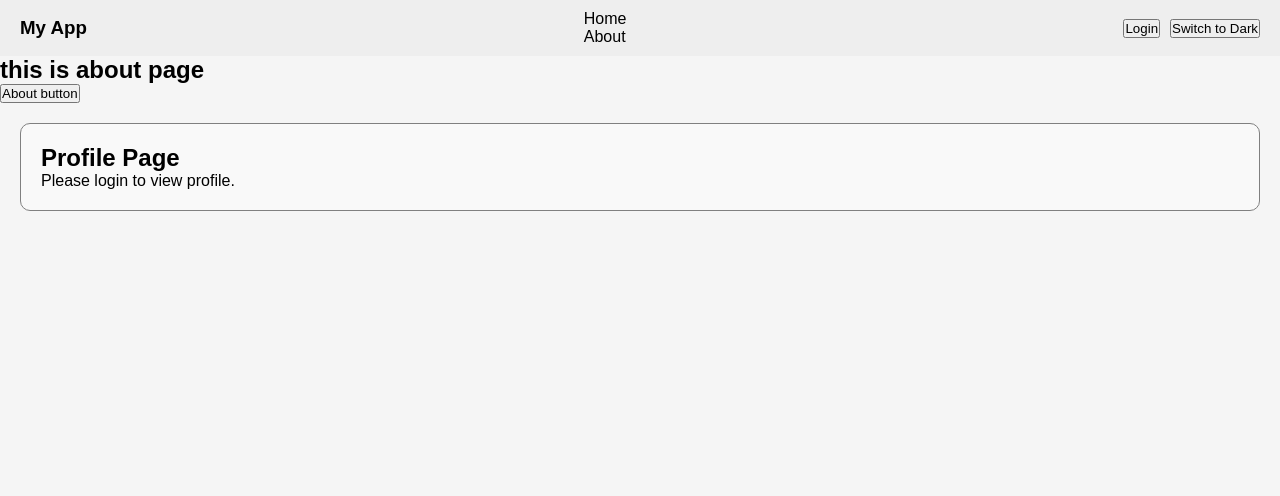
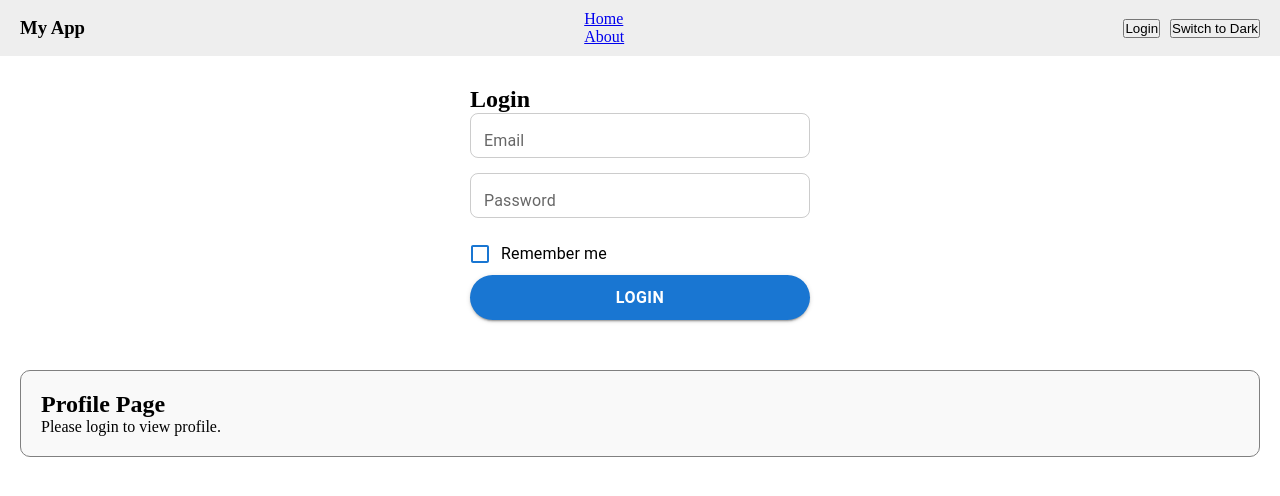
Before and after one commit to sumittripati/Theming, a React (Vite) app: page /about in a window 1280 px wide. Shown: the top 496 px of the page. Built offline with nearby package versions, Linux system fonts and the light colour scheme.

Commit message:
fix MUI with styled componnent

```diff
--- a/src/App.jsx
+++ b/src/App.jsx
@@ -5,12 +5,12 @@ import Service from './Pages/Service'
 import Header from './components/Header'
 import Footer from './components/Footer'
 import { Routes, Route } from 'react-router-dom'
-import { GlobalStyle } from './GlobalStyles'
+// import { GlobalStyle } from './GlobalStyles'
 
 const App = () => {
   return (
      <>
-    <GlobalStyle />
+    {/* <GlobalStyle /> */}
     <Header/>
     <Routes>
       <Route path='/' element={<Home />}>Home</Route>
--- /dev/null
+++ b/src/GlobalStyle.js
@@ -0,0 +1,102 @@
+import styled from "styled-components";
+import { TextField, Button, FormControlLabel } from "@mui/material";
+
+// 📩 Email Input (TextField)
+export const StyledLoginEmailInput = styled(TextField)`
+  && {
+    width: 100%;
+    margin-bottom: 15px;
+
+    .MuiInputBase-root {
+      height: 45px;
+      border-radius: 8px;
+      background: ${({ theme }) => theme.colors.white};
+      color: ${({ theme }) => theme.colors.textPrimary};
+    }
+
+    .MuiOutlinedInput-notchedOutline {
+      border-color: rgba(0, 0, 0, 0.2);
+    }
+
+    &:hover .MuiOutlinedInput-notchedOutline {
+      border-color: ${({ theme }) => theme.colors.primary || "#1976d2"};
+    }
+
+    .Mui-focused .MuiOutlinedInput-notchedOutline {
+      border-color: ${({ theme }) => theme.colors.primary || "#1976d2"};
+      box-shadow: 0 0 5px rgba(25, 118, 210, 0.4);
+    }
+
+    input::placeholder {
+      color: ${({ theme }) => theme.colors.grey?.semiDark || "#888"};
+    }
+  }
+`;
+
+// 🔐 Password Input (same as email, but with type="password")
+export const StyledLoginPasswordInput = styled(TextField)`
+  && {
+    width: 100%;
+    margin-bottom: 15px;
+
+    .MuiInputBase-root {
+      height: 45px;
+      border-radius: 8px;
+      background: ${({ theme }) => theme.colors.white};
+      color: ${({ theme }) => theme.colors.textPrimary};
+    }
+
+    .MuiOutlinedInput-notchedOutline {
+      border-color: rgba(0, 0, 0, 0.2);
+    }
+
+    &:hover .MuiOutlinedInput-notchedOutline {
+      border-color: ${({ theme }) => theme.colors.primary || "#1976d2"};
+    }
+
+    .Mui-focused .MuiOutlinedInput-notchedOutline {
+      border-color: ${({ theme }) => theme.colors.primary || "#1976d2"};
+      box-shadow: 0 0 5px rgba(25, 118, 210, 0.4);
+    }
+  }
+`;
+
+// 🔵 Login Button
+export const StyledLoginButton = styled(Button)`
+  && {
+    width: 100%;
+    height: 45px;
+    background-color: ${({ theme }) => theme.colors.primary || "#1976d2"};
+    color: ${({ theme }) => theme.colors.white};
+    border-radius: 25px;
+    font-size: 16px;
+    font-weight: bold;
+    transition: all 0.3s ease;
+
+    &:hover {
+      background-color: ${({ theme }) => theme.colors.primaryDark || "#0d47a1"};
+      transform: scale(1.03);
+    }
+
+    &:disabled {
+      background: ${({ theme }) => theme.colors.grey?.light || "#eee"};
+      color: ${({ theme }) => theme.colors.grey?.semiDark || "#999"};
+    }
+  }
+`;
+
+// ☑️ Checkbox (MUI compatible)
+export const StyledCheckbox = styled(FormControlLabel)`
+  && {
+    color: ${({ theme }) => theme.colors.textPrimary};
+    font-size: 15px;
+
+    .MuiCheckbox-root {
+      color: ${({ theme }) => theme.colors.primary || "#1976d2"};
+    }
+
+    &:hover .MuiTypography-root {
+      color: ${({ theme }) => theme.colors.primary || "#1976d2"};
+    }
+  }
+`;
--- a/src/GlobalStyles.js
+++ b/src/GlobalStyles.js
@@ -1,21 +1,21 @@
-// Isse likhe styles poore app par apply hote hain, bina kisi class ke.createGlobalStyle ka use global CSS likhne ke liye hota hai (normal CSS file ke jaisa).
+// // Isse likhe styles poore app par apply hote hain, bina kisi class ke.createGlobalStyle ka use global CSS likhne ke liye hota hai (normal CSS file ke jaisa).
 
-import { createGlobalStyle } from "styled-components";
+// import { createGlobalStyle } from "styled-components";
 
-export const GlobalStyle = createGlobalStyle`
-*{
-  margin: 0;
-  padding: 0;
-  box-sizing: border-box;
-}
-body{
-    background: ${({ theme }) => theme.background};
-    color: ${({ theme }) => theme.text};
-    font-family: 'Poppins', sans-serif;
-    transition: all 0.50s linear;
-}
-a{
-    text-decoration: none;
-    color: inherit;
-}
-`
+// export const GlobalStyle = createGlobalStyle`
+// *{
+//   margin: 0;
+//   padding: 0;
+//   box-sizing: border-box;
+// }
+// body{
+//     background: ${({ theme }) => theme.background};
+//     color: ${({ theme }) => theme.text};
+//     font-family: 'Poppins', sans-serif;
+//     transition: all 0.50s linear;
+// }
+// a{
+//     text-decoration: none;
+//     color: inherit;
+// }
+// `
--- a/src/Pages/About.jsx
+++ b/src/Pages/About.jsx
@@ -1,12 +1,27 @@
-import React from 'react'
+import React from "react";
+import {
+  StyledLoginEmailInput,
+  StyledLoginPasswordInput,
+  StyledLoginButton,
+  StyledCheckbox,
+} from "../GlobalStyle";
+import { Checkbox } from "@mui/material";
 
 const About = () => {
   return (
-    <div>
-      <h2>this is about page</h2>
-      <button>About button</button>
+    <div style={{ maxWidth: "400px", margin: "auto", padding: "30px" }}>
+      <h2>Login</h2>
+      <StyledLoginEmailInput label="Email" variant="outlined" placeholder="Enter your email" />
+      <StyledLoginPasswordInput
+        label="Password"
+        variant="outlined"
+        type="password"
+        placeholder="Enter your password"
+      />
+      <StyledCheckbox control={<Checkbox />} label="Remember me" />
+      <StyledLoginButton variant="contained">Login</StyledLoginButton>
     </div>
-  )
-}
+  );
+};
 
-export default About
+export default About;
--- a/src/Theme.js
+++ b/src/Theme.js
@@ -67,9 +67,15 @@ export const lightTheme = {
   colors: {
     black: "#27282C",
     white: "#FFFFFF",
+    primary: "#1976d2",
+    primaryDark: "#0d47a1",
+    white: "#ffffff",
+    textPrimary: "#000000",
     grey: {
       dark: "#7D7F81",
       extraLight: "#F3F3F3",
+      light: "#f5f5f5",
+      semiDark: "#888888",
     },
     blue: {
       dark: "#3094ea",
@@ -113,9 +119,15 @@ export const darkTheme = {
   colors: {
     black: "#FFFFFF",        // inverted for dark mode
     white: "#1E1E1E",        // dark background
+    primary: "#1976d2",
+    primaryDark: "#0d47a1",
+    white: "#ffffff",
+    textPrimary: "#000000",
     grey: {
       dark: "#B0B0B0",       // lighter grey for readability
       extraLight: "#2F2F2F", // dark neutral tone
+      light: "#f5f5f5",
+      semiDark: "#888888",
     },
     blue: {
       dark: "#7FB3FF",       // lighter blue for contrast
--- a/src/index.css
+++ b/src/index.css
@@ -0,0 +1,5 @@
+*{
+    margin: 0;
+    padding: 0;
+    box-sizing: border-box;
+}
```
